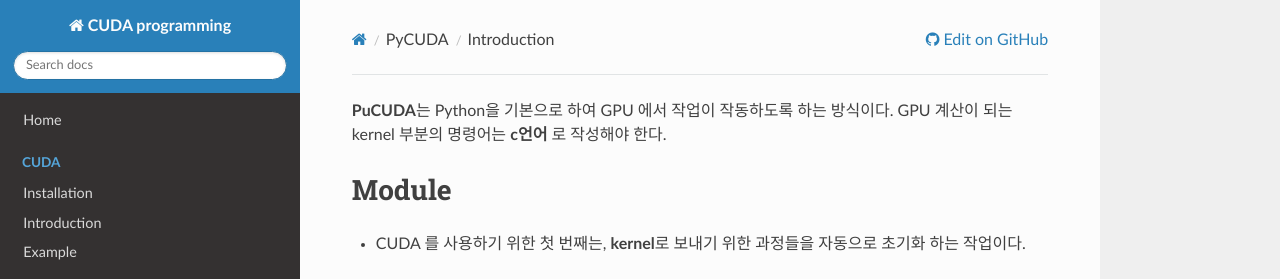
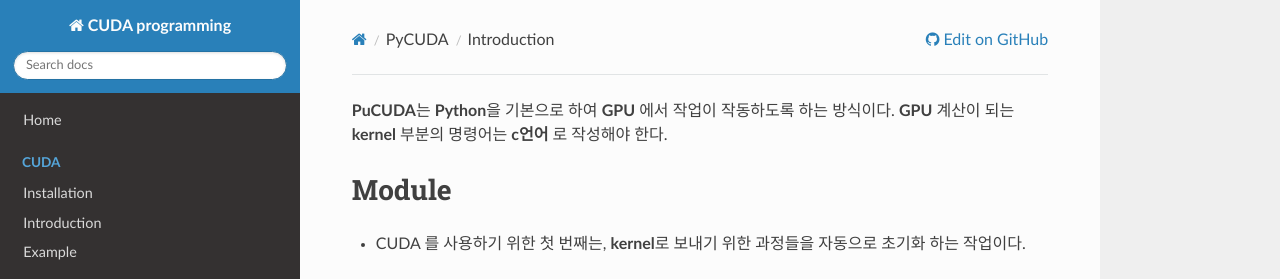
Before and after one commit to WonyoungCho/CUDA, an MkDocs documentation site: the page built from docs/PyCUDA_int.md, in a window 1280 px wide and 900 px high. Shown: the top 279 px of the window. Built offline with MkDocs 1.6.1, drawn with Linux system fonts in a browser that asks for light colours; nearby versions of some CDN libraries; old or Windows-style settings are respelled for this version of MkDocs.

```diff
--- a/docs/PyCUDA_int.md
+++ b/docs/PyCUDA_int.md
@@ -1,4 +1,4 @@
-**PuCUDA**는 Python을 기본으로 하여 GPU 에서 작업이 작동하도록 하는 방식이다. GPU 계산이 되는 kernel 부분의 명령어는 **c언어** 로 작성해야 한다.
+**PuCUDA**는 **Python**을 기본으로 하여 **GPU** 에서 작업이 작동하도록 하는 방식이다. **GPU** 계산이 되는 **kernel** 부분의 명령어는 **c언어** 로 작성해야 한다.
 
 # Module
 
```
